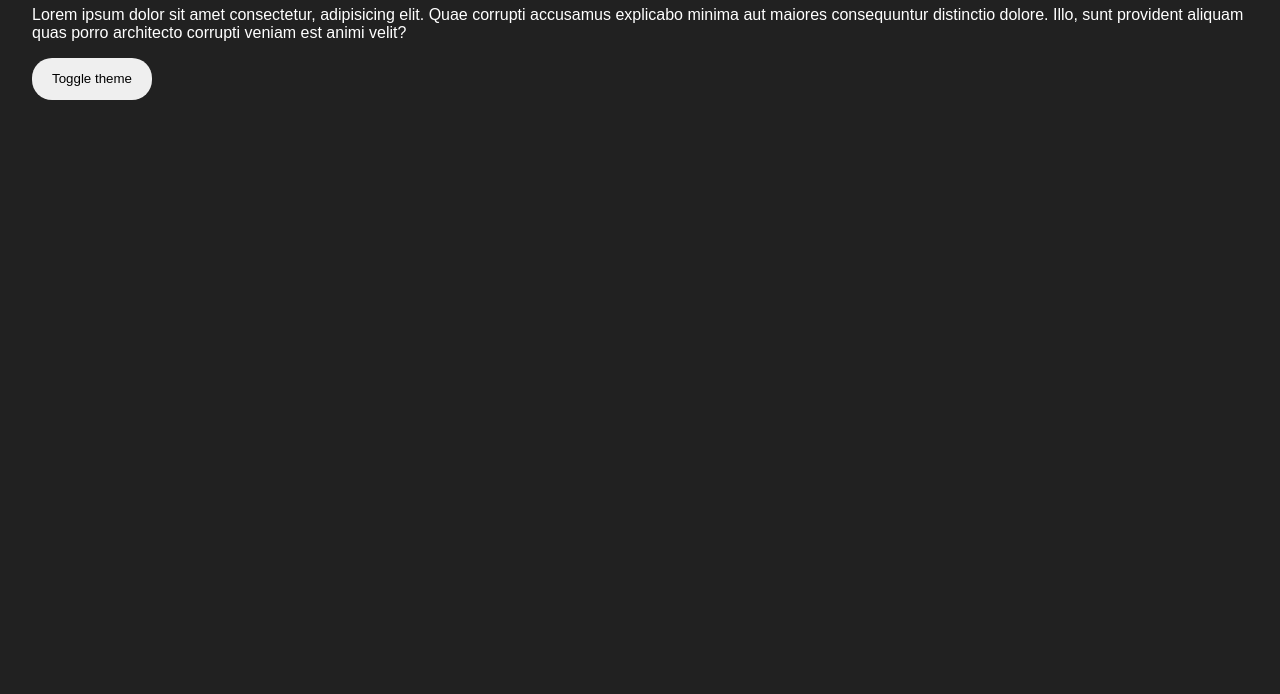
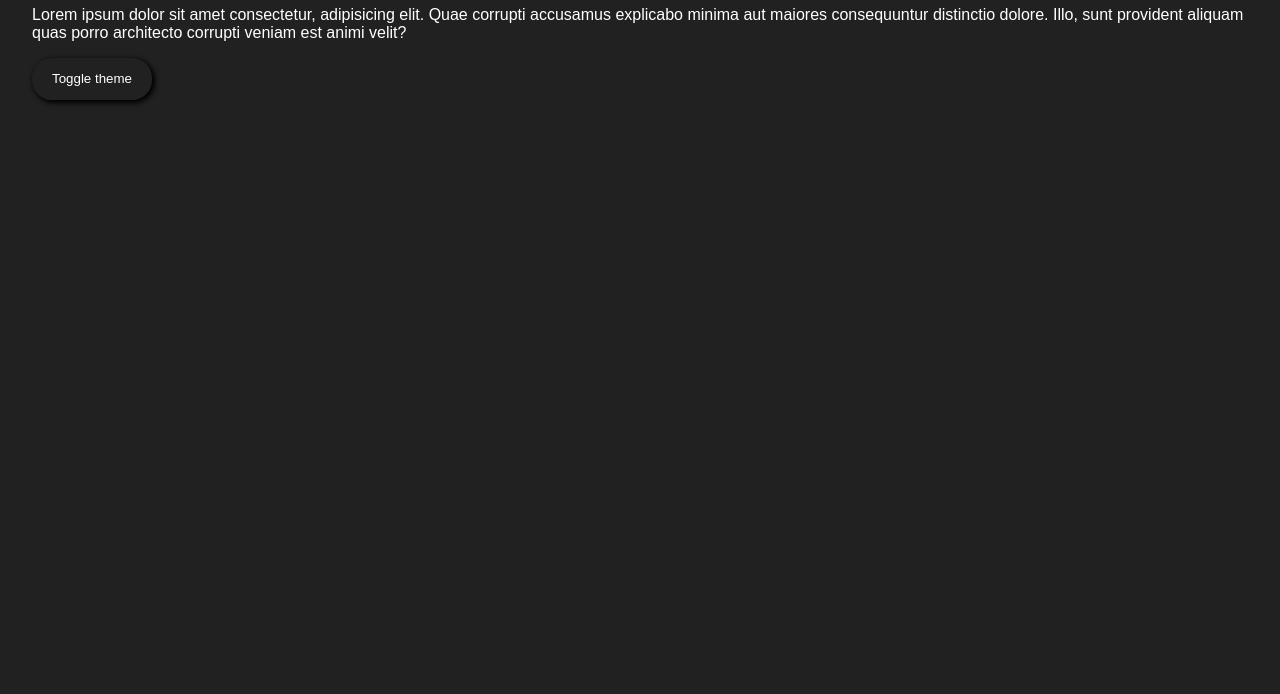
Before and after one commit to shravzzv/Automatic-and-manual-theme-change, a plain HTML site: page index.html in a window 1280 px wide. Shown: the part 106-800 px from the top of the page. Drawn offline with Linux system fonts and the dark colour scheme.

Commit message:
styles: Add box shadow to button for improved accessibility

```diff
--- a/styles.css
+++ b/styles.css
@@ -26,6 +26,7 @@ button {
   border-radius: 1.5em;
   border: none;
   cursor: pointer;
+  box-shadow: 2px 2px 5px 1px black;
 }
 
 @media (prefers-color-scheme: dark) {
@@ -33,4 +34,9 @@ button {
     --base-text-clr: white;
     --base-bg-clr: #212121;
   }
+
+  button {
+    color: white;
+    background-color: #212121;
+  }
 }
```
